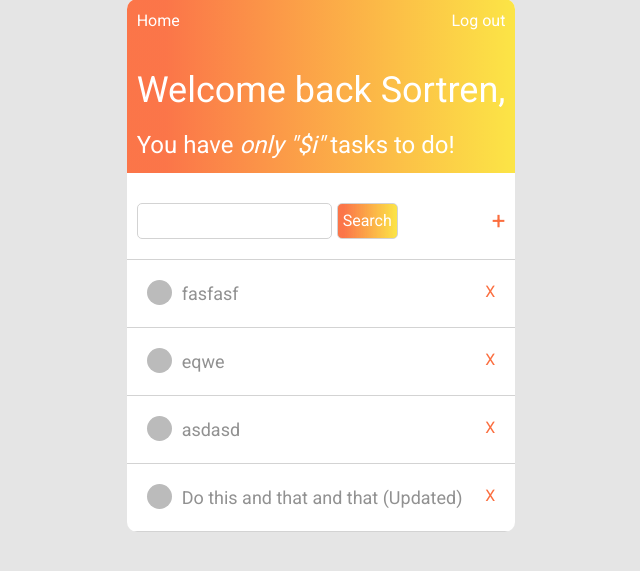
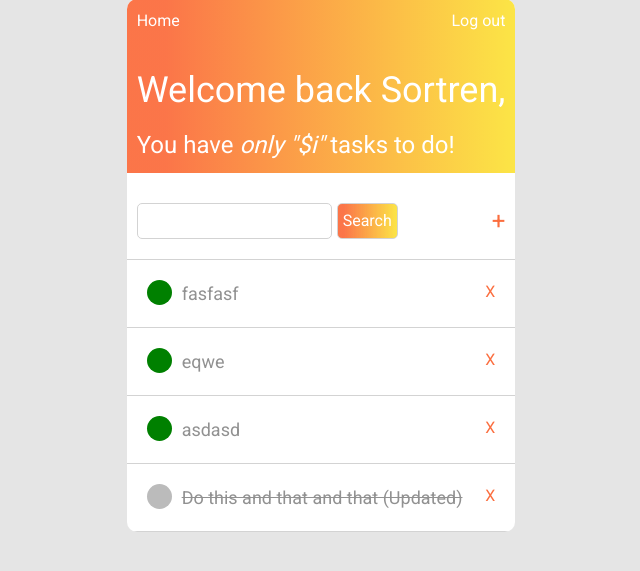
Before and after one commit to Sortren/Django-Tasker, a Django app: page / in a window 1280 px wide. Shown: the part 135-706 px from the top of the page, without its empty margins (319-959 px from the left). Run offline with Django 3.2, Linux system fonts and the light colour scheme; a user stored in the database is signed in; data comes from the database, SQL or seed files in the repository; both versions use the stored data as it was after the commit; some libraries are stand-ins or nearby versions.

Commit message:
add extra styles on task title

```diff
--- a/tasker/to_do/static/to_do/home.css
+++ b/tasker/to_do/static/to_do/home.css
@@ -172,7 +172,6 @@ main {
 .dot {
   height: 25px;
   width: 25px;
-  background-color: #bbb;
   border-radius: 50%;
 }
 
--- a/tasker/to_do/templates/to_do/home.html
+++ b/tasker/to_do/templates/to_do/home.html
@@ -17,8 +17,14 @@
   {% for task in tasks %}
     <div class="task">
       <div class="content">
-        <span class="dot"></span>
-        <a href="{% url 'update-task' task.id %}" class="task-title">{{ task.title }}</a>
+        {% if task.finished %}
+          <span class="dot" style="background-color: #bbb"></span>
+          <a href="{% url 'update-task' task.id %}" class="task-title"><s>{{ task.title }}</s></a>
+        {% else %}
+          <span class="dot" style="background-color:green"></span>
+          <a href="{% url 'update-task' task.id %}" class="task-title">{{ task.title }}</a>
+        {% endif %}
+
       </div>
 
       <a href="{% url 'delete-task' task.id %}" class="delete-task">X</a>
```
Also changed, not shown: tasker/db.sqlite3.
